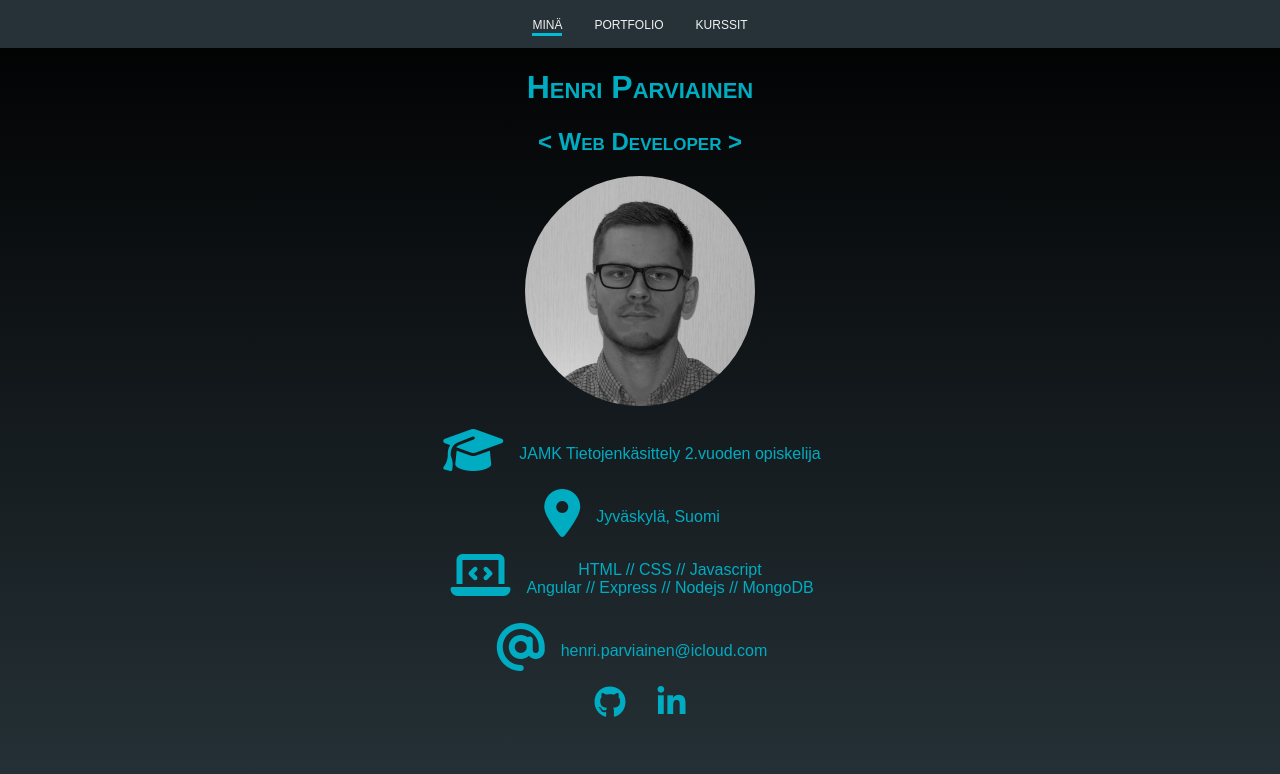
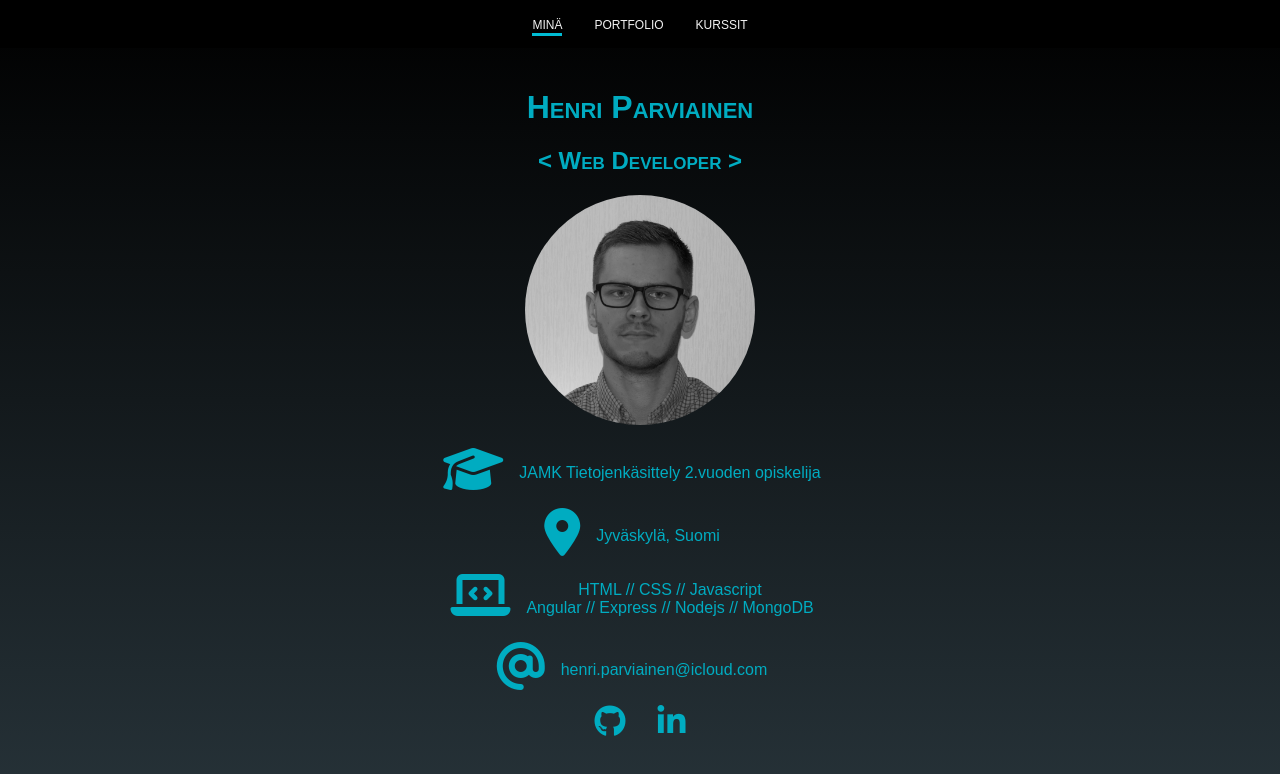
Before and after one commit to henripar/portfolio, an Angular app: page /profile in a window 1280 px wide. Shown: the top 774 px of the page. Built offline with nearby package versions, Linux system fonts and the light colour scheme.

Commit message:
parannettu responsiivisuutta

```diff
--- a/src/app/lintukoto/lintukoto.component.css
+++ b/src/app/lintukoto/lintukoto.component.css
@@ -1,5 +1,6 @@
 /deep/html {
-  height: 100%;
+  height: auto;
+  min-height: 100%;
   background-image: linear-gradient(black, #263238);
 }
 
@@ -19,3 +20,6 @@ h2 {
   width: 85%;
   text-align: center;
 }
+.big-cover-image {
+  width: 80%;
+}
--- a/src/app/lintukoto/lintukoto.component.html
+++ b/src/app/lintukoto/lintukoto.component.html
@@ -1,5 +1,6 @@
 <div class="main-container">
   <h1>Lintukoto</h1>
+  <img class="big-cover-image" src="../../assets/pskuva.png" alt="" />
   <h2>Yleistä projektista</h2>
   <p>
     Lintukoto projektin tavoitteena oli luoda sovellus helpottamaan
--- a/src/app/nav/nav.component.css
+++ b/src/app/nav/nav.component.css
@@ -26,7 +26,7 @@ html {
 .topnav {
   position: relative;
   overflow: hidden;
-  background-color: #263238;
+  background-color: black;
   margin: 0;
   width: 100%;
   display: block;
--- a/src/app/profile/profile.component.css
+++ b/src/app/profile/profile.component.css
@@ -1,5 +1,6 @@
 /deep/html {
-  height: 100%;
+  height: auto;
+  min-height: 100%;
   background-image: linear-gradient(black, #263238);
 }
 h1,
@@ -7,6 +8,9 @@ h2,
 h3 {
   font-variant: small-caps;
   color: #00acc1;
+}
+h1 {
+  padding-top: 0.6em;
 }
 div {
   color: #00acc1;
@@ -19,9 +23,10 @@ img {
   border-radius: 50%;
 }
 .main-container {
-  width: 40%;
+  width: 70%;
   margin: 0 auto;
   text-align: center;
+  padding-bottom: 2em;
 }
 
 i {
@@ -44,3 +49,6 @@ i {
 .social-icon {
   cursor: pointer;
 }
+.profile-row {
+  width: 100%;
+}
--- a/src/app/profile/profile.component.html
+++ b/src/app/profile/profile.component.html
@@ -15,7 +15,7 @@
         Jyväskylä, Suomi
       </div>
     </div>
-    <div>
+    <div class="profile-row">
       <i class="fas fa-laptop-code fa-3x"></i>
       <div class="para">
         HTML // CSS // Javascript <br />
```
Also changed, not shown: 1 other file (tests, documents, lock files or other folders).
